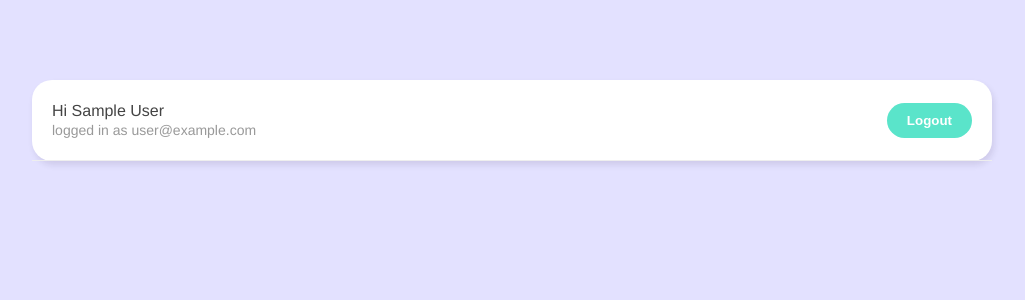
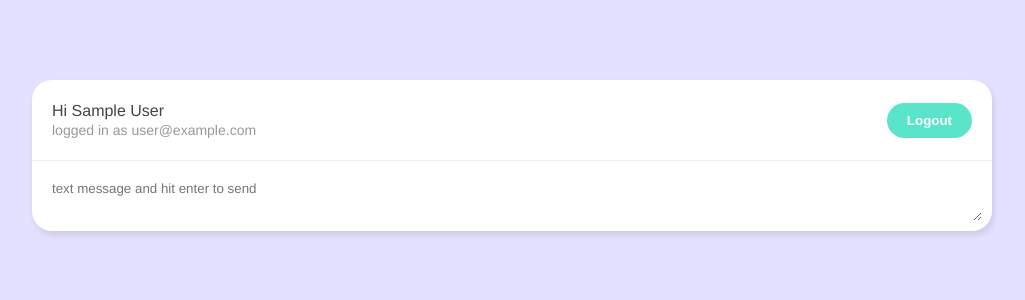
Before and after one commit to zayar-myo-oo/live-chat-room, a Vue app: page /chatroom in a window 1280 px wide. Shown: the top 300 px of the page, without its empty margins (128-1153 px from the left). Built offline with nearby package versions, Linux system fonts and the light colour scheme; no server answers; sample sign-in values are in the browser's storage.

Commit message:
progress addDoc and db for msg firestore

```diff
--- /dev/null
+++ b/src/components/NewChatForm.vue
@@ -0,0 +1,45 @@
+<template>
+  <form>
+    <textarea placeholder="text message and hit enter to send" v-model="message"
+      @keypress.enter="handleSubmit"></textarea>
+  </form>
+</template>
+
+<script>
+import { ref } from 'vue';
+import { auth, timestamp } from '../firebase/config';
+export default {
+  setup() {
+
+    let message = ref("");
+    let handleSubmit = () => {
+      let chat = {
+        message:message.value,
+        name: auth.currentUser.displayName,
+        created_at: timestamp
+      }
+      console.log(chat);
+      message.value=""
+    }
+    return{message,handleSubmit}
+  }
+}
+</script>
+
+<style>
+form {
+  margin: 10px;
+}
+
+textarea {
+  width: 100%;
+  max-width: 100%;
+  margin-bottom: 6px;
+  padding: 10px;
+  box-sizing: border-box;
+  border: 0;
+  border-radius: 20px;
+  font-family: inherit;
+  outline: none;
+}
+</style>
--- a/src/views/Chatroom.vue
+++ b/src/views/Chatroom.vue
@@ -1,16 +1,28 @@
 <template>
   <div class="container">
     <Navbar></Navbar>
+    <NewChatForm></NewChatForm>
   </div>
 </template>
 
 <script>
-import Navbar from '../components/Navbar.vue';
+import { watch } from 'vue';
+import  Navbar  from '../components/Navbar.vue';
+import NewChatForm from '../components/NewChatForm'
+import getUser from '../composables/getUser';
+import {useRouter } from 'vue-router';
+
 
 export default {
-  components:{ Navbar },
+  components:{ Navbar, NewChatForm },
   setup() {
-
+    let { user } = getUser();
+    let  router  = useRouter();
+    watch(user, () => {
+      if (!user.value) {
+        router.push("/");
+      }
+    })
 }
 }
 </script>
```
Also changed, not shown: src/composables/useCollection.js (added, +22 -0 lines).
